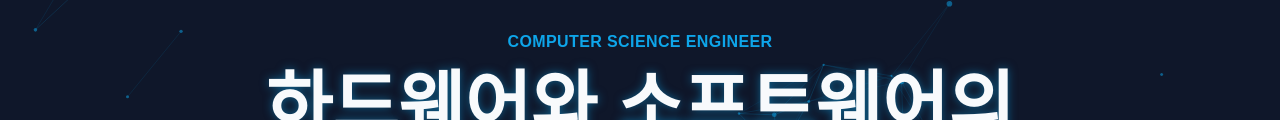
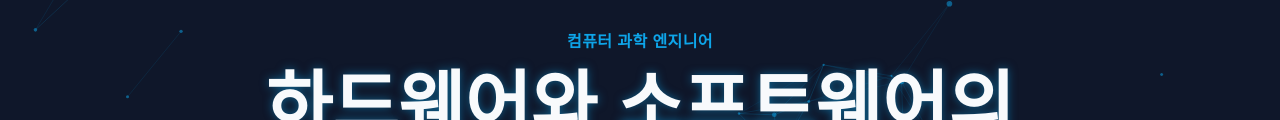
Before and after one commit to jiminxchris/portpolio, a plain HTML site: page index.html in a window 1280 px wide. Shown: the part 209-329 px from the top of the page. Drawn offline with nearby package versions, Linux system fonts and the light colour scheme; a web font is replaced by a local one.

Commit message:
Translate 'Computer Science Engineer' to Korean

```diff
--- a/index.html
+++ b/index.html
@@ -130,7 +130,7 @@
     <header id="home" class="relative h-screen flex items-center justify-center overflow-hidden">
         <canvas id="particle-canvas"></canvas>
         <div class="relative z-10 text-center px-4">
-            <h2 class="text-primary font-semibold tracking-wide uppercase text-sm md:text-base mb-4">Computer Science Engineer</h2>
+            <h2 class="text-primary font-semibold tracking-wide uppercase text-sm md:text-base mb-4">컴퓨터 과학 엔지니어</h2>
             <h1 class="text-4xl md:text-6xl lg:text-7xl font-bold mb-6 text-glow leading-tight">
                 하드웨어와 소프트웨어의 <br class="hidden md:block">
                 <span class="text-transparent bg-clip-text bg-gradient-to-r from-primary to-secondary">경계를 허무는 개발자</span>
```
